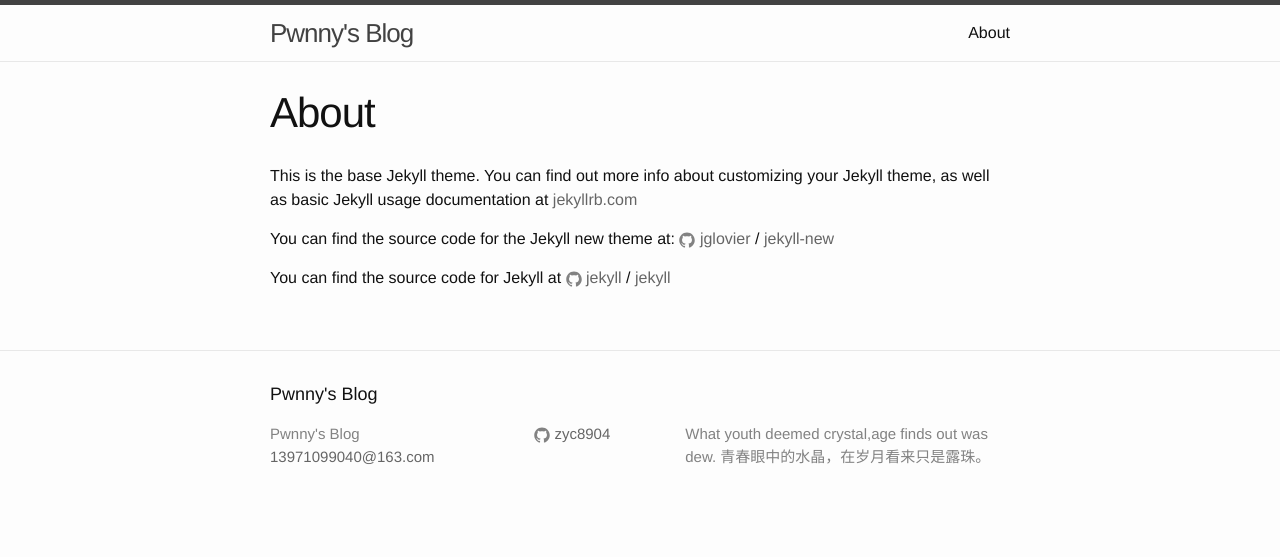
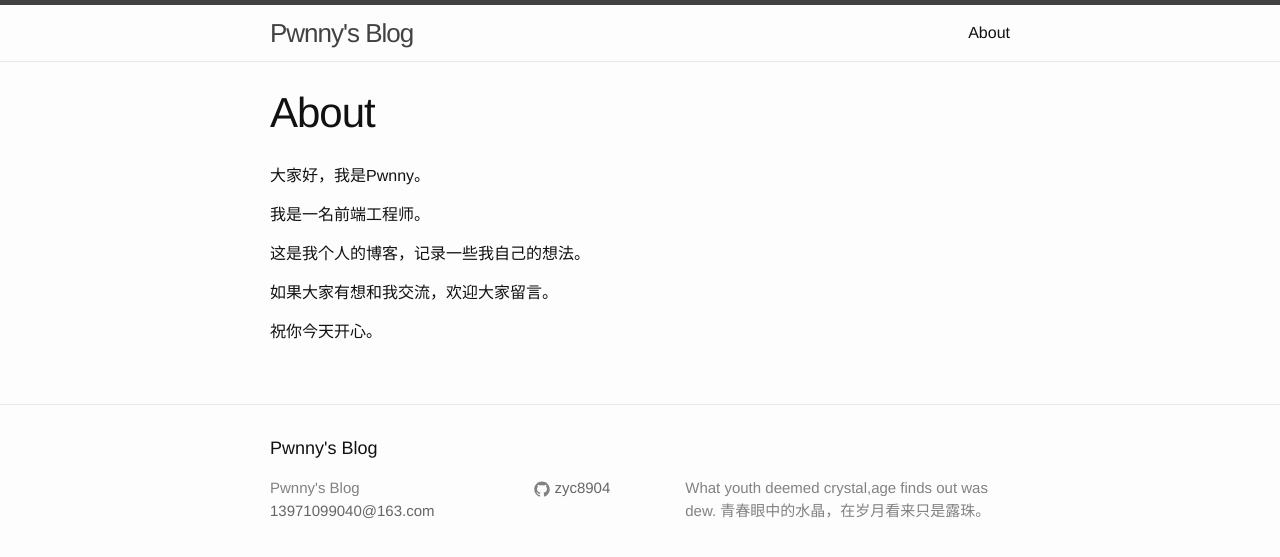
Before and after one commit to zyc8904/zyc8904.github.io, a Jekyll site: the page built from about.md, in a window 1280 px wide. Shown: the top 557 px of the page. Built offline with Jekyll 4.4.1, drawn with Linux system fonts in a browser that asks for light colours.

Commit message:
重写about

```diff
--- a/about.md
+++ b/about.md
@@ -4,12 +4,12 @@
 permalink: /about/
 ---
 
-This is the base Jekyll theme. You can find out more info about customizing your Jekyll theme, as well as basic Jekyll usage documentation at [jekyllrb.com](http://jekyllrb.com/)
+大家好，我是Pwnny。
 
-You can find the source code for the Jekyll new theme at:
-{% include icon-github.html username="jglovier" %} /
-[jekyll-new](https://github.com/jglovier/jekyll-new)
+我是一名前端工程师。
 
-You can find the source code for Jekyll at
-{% include icon-github.html username="jekyll" %} /
-[jekyll](https://github.com/jekyll/jekyll)
+这是我个人的博客，记录一些我自己的想法。
+
+如果大家有想和我交流，欢迎大家留言。
+
+祝你今天开心。
```
